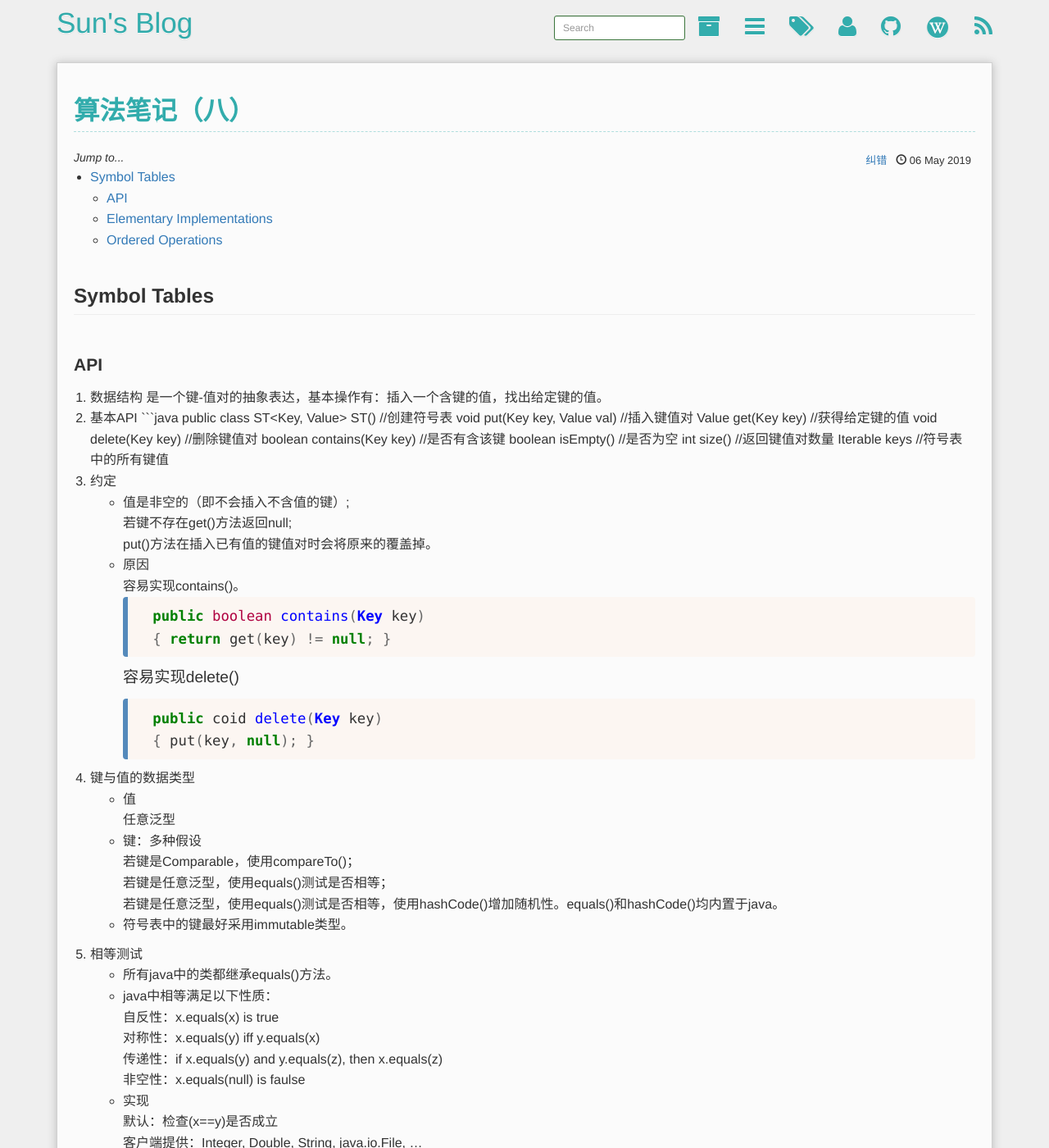
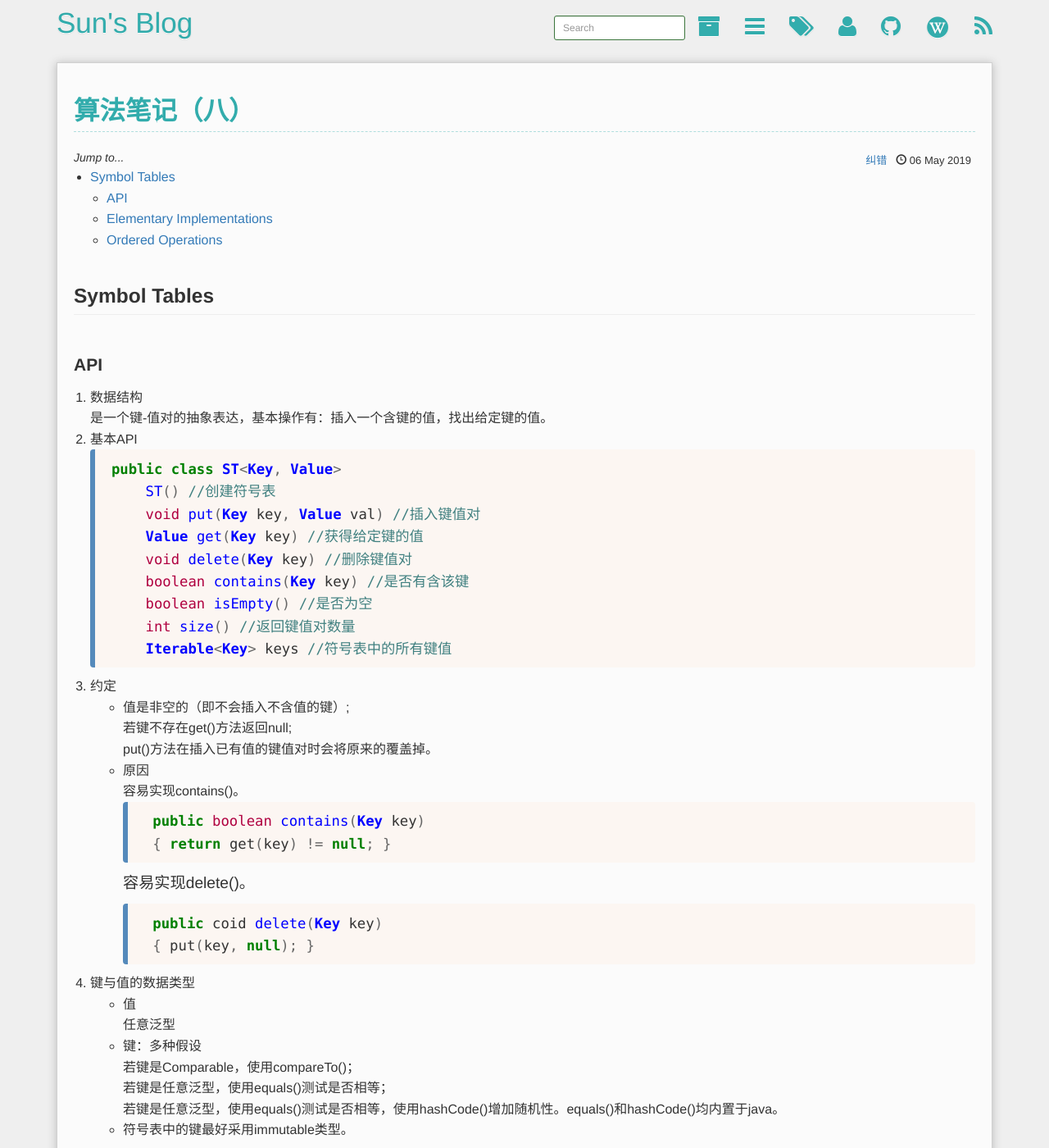
Before and after one commit to YurieSun/YurieSun.github.io, a Jekyll site: the page built from _posts/2019-05-06-learning-algorithm-symbol-tables.md, in a window 1280 px wide and 1400 px high. Shown: the whole window at 82% size. Built offline with Jekyll 4.4.1, drawn with Linux system fonts in a browser that asks for light colours; some of the changed text lies outside the part shown.

Commit message:
revise display problem

````diff
--- a/_posts/2019-05-06-learning-algorithm-symbol-tables.md
+++ b/_posts/2019-05-06-learning-algorithm-symbol-tables.md
@@ -23,6 +23,7 @@ tag: [algorithm]
         boolean isEmpty() //是否为空
         int size() //返回键值对数量
         Iterable<Key> keys //符号表中的所有键值
+    ```
 3. 约定
     * 值是非空的（即不会插入不含值的键）;
     若键不存在get()方法返回null;
@@ -33,7 +34,8 @@ tag: [algorithm]
         public boolean contains(Key key)
         { return get(key) != null; }
         ```
-       容易实现delete()
+
+       容易实现delete()。
         ```java
         public coid delete(Key key)
         { put(key, null); }
@@ -108,6 +110,7 @@ tag: [algorithm]
         for (String s : st.keys())
             StdOut.println(s + " " + st.get(s));
     }
+    ```
 9. 计数器的实现
     ```java
     //读入一系列字符并将出现频率最高的单词打印出来
````
